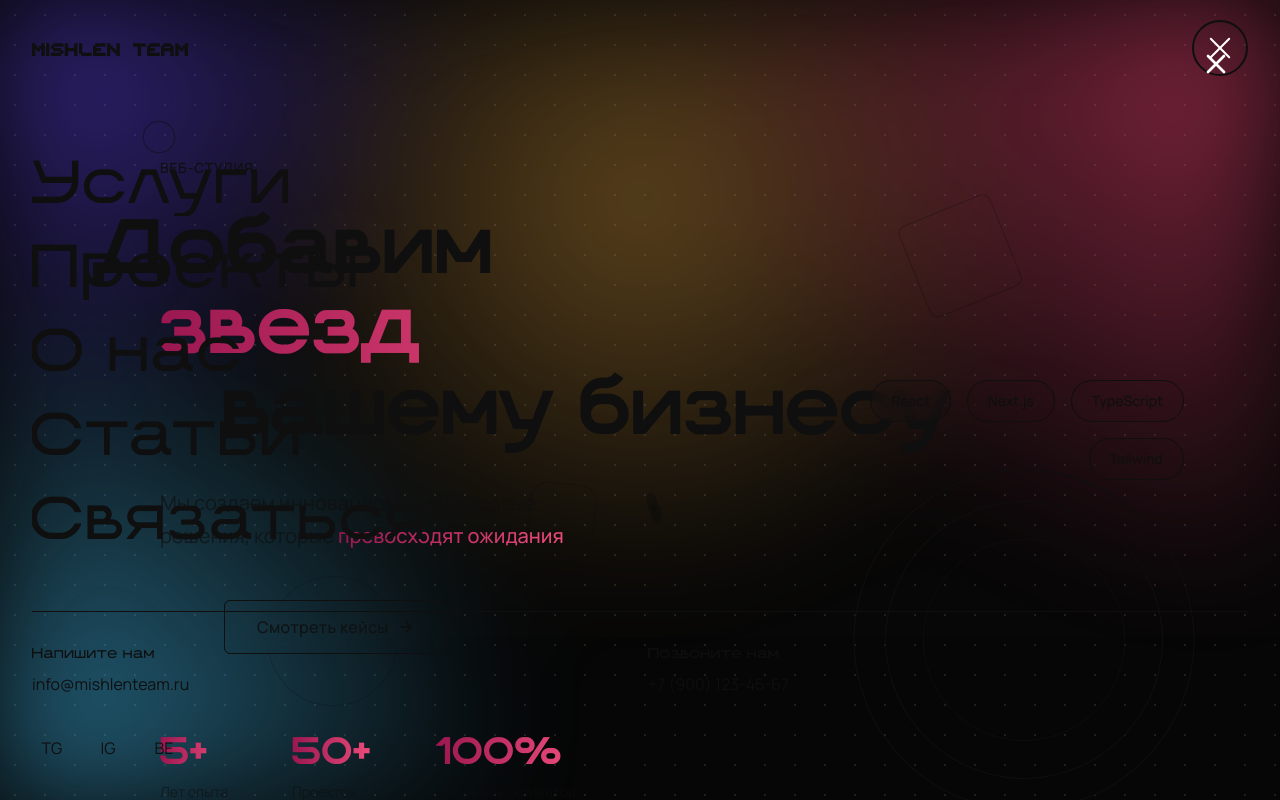
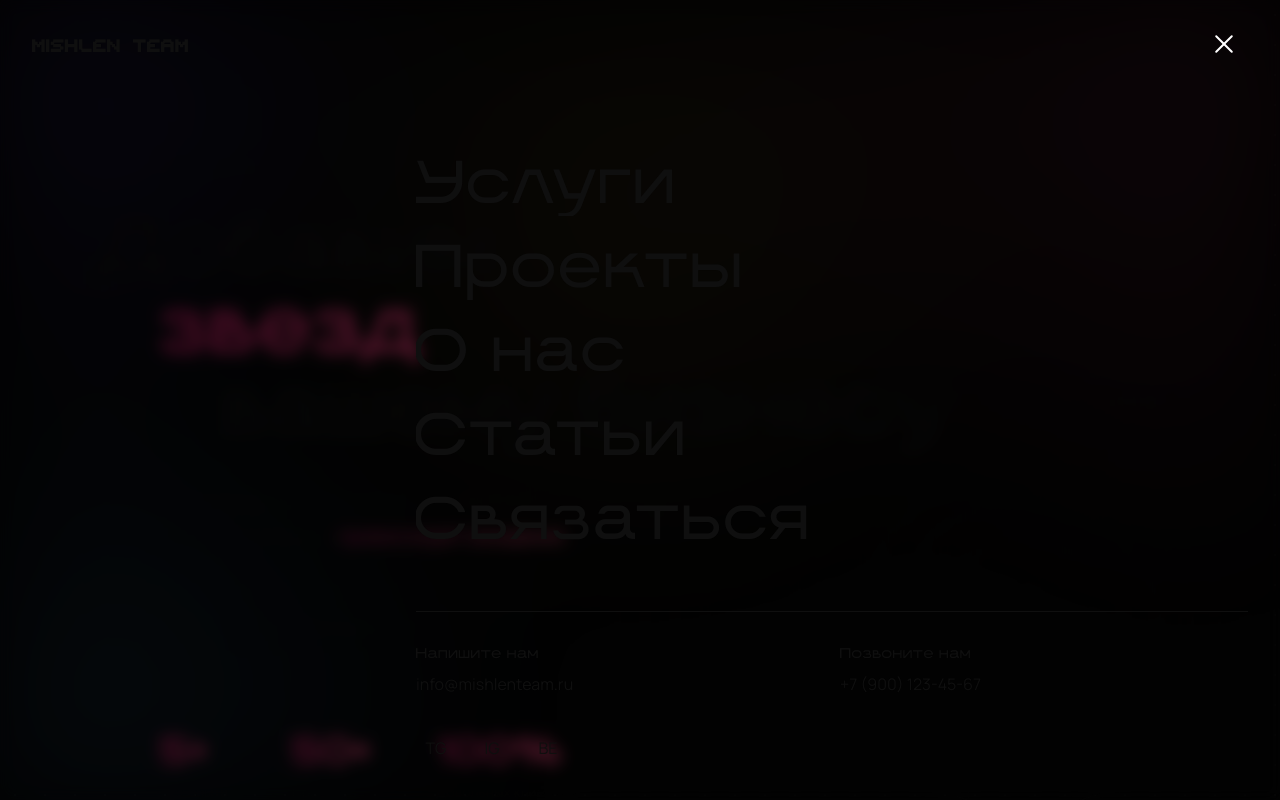
Before and after one commit to burkovmu/mishlenteam20, a Next.js app: page / in a window 1280 px wide. Both pictures are taken after a click on the button "Открыть меню". Shown: the top 800 px of the page. Built offline with nearby package versions, Linux system fonts and the light colour scheme.

Commit message:
Обновлена кнопка меню: создан новый компонент MenuIconButton с улучшенной анимацией, удален старый MenuButton

```diff
--- a/src/components/layout/Header.tsx
+++ b/src/components/layout/Header.tsx
@@ -3,8 +3,8 @@
 import React, { useState, useEffect } from 'react';
 import Link from 'next/link';
 import { motion } from 'framer-motion';
-import MenuButton from '../../components/ui/MenuButton';
-import MobileMenu from '../../components/ui/MobileMenu';
+import MenuIconButton from '../ui/MenuIconButton';
+import MobileMenu from '../ui/MobileMenu';
 
 const Header = () => {
   const [isScrolled, setIsScrolled] = useState(false);
@@ -56,7 +56,7 @@ const Header = () => {
             transition={{ duration: 0.5, delay: 0.2 }}
             className="relative z-[100]"
           >
-            <MenuButton isOpen={isMenuOpen} onClick={toggleMenu} />
+            <MenuIconButton isOpen={isMenuOpen} onClick={toggleMenu} />
           </motion.div>
         </div>
       </header>
--- a/src/components/ui/BackgroundEffect.tsx
+++ b/src/components/ui/BackgroundEffect.tsx
@@ -35,27 +35,27 @@ export const BackgroundEffect = () => {
 
   return (
     <>
-      {/* Интерактивный цветной фон с градиентными пятнами */}
+      {/* Интерактивный цветной фон с градиентными пятнами - уменьшена яркость цветов */}
       <div
-        className="fixed inset-0 z-[-1] opacity-70 pointer-events-none"
+        className="fixed inset-0 z-[-1] opacity-40 pointer-events-none"
         style={{
-          background: `radial-gradient(circle at ${mousePosition.x * 100}% ${mousePosition.y * 100}%, rgba(100, 70, 255, 0.8), transparent 30%),
-                      radial-gradient(circle at ${100 - mousePosition.x * 100}% ${mousePosition.y * 80}%, rgba(255, 70, 120, 0.8), transparent 40%),
-                      radial-gradient(circle at ${mousePosition.x * 80}% ${100 - mousePosition.y * 100}%, rgba(70, 200, 255, 0.8), transparent 35%),
-                      radial-gradient(circle at ${mousePosition.x * 50 + 50}% ${mousePosition.y * 50 + 25}%, rgba(255, 180, 70, 0.5), transparent 45%)`,
-          filter: 'blur(60px)',
+          background: `radial-gradient(circle at ${mousePosition.x * 100}% ${mousePosition.y * 100}%, rgba(80, 60, 180, 0.6), transparent 30%),
+                      radial-gradient(circle at ${100 - mousePosition.x * 100}% ${mousePosition.y * 80}%, rgba(180, 60, 100, 0.5), transparent 40%),
+                      radial-gradient(circle at ${mousePosition.x * 80}% ${100 - mousePosition.y * 100}%, rgba(60, 120, 180, 0.5), transparent 35%),
+                      radial-gradient(circle at ${mousePosition.x * 50 + 50}% ${mousePosition.y * 50 + 25}%, rgba(180, 140, 60, 0.3), transparent 45%)`,
+          filter: 'blur(70px)',
           transition: 'background 0.3s ease-out'
         }}
       />
 
-      {/* Более прозрачная текстура для затемнения */}
-      <div className="fixed inset-0 z-[-2] bg-gradient-to-br from-black/10 to-black/5 opacity-10 mix-blend-multiply pointer-events-none" />
+      {/* Более темная текстура для затемнения */}
+      <div className="fixed inset-0 z-[-2] bg-gradient-to-br from-black/30 to-black/15 opacity-30 mix-blend-multiply pointer-events-none" />
 
-      {/* Эффект затемнения с узором */}
+      {/* Эффект затемнения с узором - увеличена прозрачность базового цвета */}
       <div className="fixed inset-0 z-[-3] pointer-events-none">
-        <div className="absolute inset-0 bg-[#080808] opacity-40" />
+        <div className="absolute inset-0 bg-[#050505] opacity-60" />
         <div
-          className="absolute inset-0 opacity-10"
+          className="absolute inset-0 opacity-8"
           style={{
             backgroundImage: `radial-gradient(#ffffff 1px, transparent 1px)`,
             backgroundSize: '30px 30px',
@@ -65,11 +65,11 @@ export const BackgroundEffect = () => {
         />
       </div>
 
-      {/* Динамическое затемнение при прокрутке */}
+      {/* Динамическое затемнение при прокрутке - увеличена базовая непрозрачность */}
       <div
-        className="fixed inset-0 z-[-4] bg-gradient-to-b from-black/0 via-black/40 to-black/80 pointer-events-none"
+        className="fixed inset-0 z-[-4] bg-gradient-to-b from-black/20 via-black/50 to-black/80 pointer-events-none"
         style={{
-          opacity: 0.2 + (scrollPosition * 0.3),
+          opacity: 0.3 + (scrollPosition * 0.4),
           transition: 'opacity 0.3s ease-out'
         }}
       />
--- a/src/components/ui/MenuButton.tsx
+++ /dev/null
@@ -1,59 +0,0 @@
-'use client';
-
-import React from 'react';
-import { motion } from 'framer-motion';
-
-interface MenuButtonProps {
-  isOpen: boolean;
-  onClick: () => void;
-}
-
-const MenuButton: React.FC<MenuButtonProps> = ({ isOpen, onClick }) => {
-  const topLineVariants = {
-    closed: { rotate: 0, y: 0 },
-    open: { rotate: 45, y: 8 }
-  };
-
-  const middleLineVariants = {
-    closed: { opacity: 1 },
-    open: { opacity: 0 }
-  };
-
-  const bottomLineVariants = {
-    closed: { rotate: 0, y: 0 },
-    open: { rotate: -45, y: -8 }
-  };
-
-  return (
-    <motion.button
-      className={`relative z-[100] flex flex-col justify-center items-center w-14 h-14 rounded-full transition-colors duration-300 outline-none border-2 ${isOpen ? 'bg-secondary border-secondary' : 'bg-accent border-accent'}`}
-      onClick={onClick}
-      whileHover={{ scale: 1.05 }}
-      whileTap={{ scale: 0.95 }}
-      aria-label={isOpen ? 'Закрыть меню' : 'Открыть меню'}
-    >
-      <div className="flex flex-col justify-center items-center w-7 h-7 space-y-[6px]">
-        <motion.span
-          className="w-7 h-[2px] bg-white rounded-full block"
-          variants={topLineVariants}
-          animate={isOpen ? 'open' : 'closed'}
-          transition={{ duration: 0.3 }}
-        />
-        <motion.span
-          className="w-7 h-[2px] bg-white rounded-full block"
-          variants={middleLineVariants}
-          animate={isOpen ? 'open' : 'closed'}
-          transition={{ duration: 0.3 }}
-        />
-        <motion.span
-          className="w-7 h-[2px] bg-white rounded-full block"
-          variants={bottomLineVariants}
-          animate={isOpen ? 'open' : 'closed'}
-          transition={{ duration: 0.3 }}
-        />
-      </div>
-    </motion.button>
-  );
-};
-
-export default MenuButton;
--- /dev/null
+++ b/src/components/ui/MenuIconButton.tsx
@@ -0,0 +1,50 @@
+'use client';
+
+import React from 'react';
+import { motion } from 'framer-motion';
+
+interface MenuIconButtonProps {
+  isOpen: boolean;
+  onClick: () => void;
+}
+
+const MenuIconButton: React.FC<MenuIconButtonProps> = ({ isOpen, onClick }) => {
+  return (
+    <button
+      onClick={onClick}
+      className={`relative z-[100] w-12 h-12 rounded-full flex items-center justify-center transition-colors duration-300 ${
+        isOpen ? 'bg-secondary' : 'bg-accent hover:bg-accent/90'
+      }`}
+      aria-label={isOpen ? 'Закрыть меню' : 'Открыть меню'}
+    >
+      <div className="w-6 h-6 relative">
+        <motion.span
+          className="absolute left-0 top-[5px] w-6 h-[2px] bg-white rounded-full"
+          animate={{
+            rotate: isOpen ? 45 : 0,
+            y: isOpen ? 6 : 0
+          }}
+          transition={{ duration: 0.2 }}
+        />
+        <motion.span
+          className="absolute left-0 top-[11px] w-6 h-[2px] bg-white rounded-full"
+          animate={{
+            opacity: isOpen ? 0 : 1,
+            x: isOpen ? 10 : 0
+          }}
+          transition={{ duration: 0.2 }}
+        />
+        <motion.span
+          className="absolute left-0 bottom-[5px] w-6 h-[2px] bg-white rounded-full"
+          animate={{
+            rotate: isOpen ? -45 : 0,
+            y: isOpen ? -6 : 0
+          }}
+          transition={{ duration: 0.2 }}
+        />
+      </div>
+    </button>
+  );
+};
+
+export default MenuIconButton;
--- a/src/components/ui/MobileMenu.tsx
+++ b/src/components/ui/MobileMenu.tsx
@@ -70,6 +70,13 @@ const itemVariants = {
   },
 };
 
+// Анимация для затемнения фона
+const overlayVariants = {
+  hidden: { opacity: 0 },
+  visible: { opacity: 1, transition: { duration: 0.3 } },
+  exit: { opacity: 0, transition: { duration: 0.3 } }
+};
+
 const MobileMenu: React.FC<MobileMenuProps> = ({ isOpen, onClose }) => {
   // Блокировка скролла при открытом меню
   useEffect(() => {
@@ -92,40 +99,24 @@ const MobileMenu: React.FC<MobileMenuProps> = ({ isOpen, onClose }) => {
   return (
     <AnimatePresence mode="wait">
       {isOpen && (
+        <>
+          {/* Затемнение фона */}
           <motion.div
-          className="fixed inset-0 bg-background z-50 overflow-hidden"
+            className="fixed inset-0 bg-black/60 z-40 backdrop-blur-sm"
+            initial="hidden"
+            animate="visible"
+            exit="exit"
+            variants={overlayVariants}
+            onClick={onClose}
+          />
+
+          <motion.div
+            className="fixed inset-0 bg-background z-50 overflow-hidden max-w-[70%] ml-auto"
             initial="hidden"
             animate="visible"
             exit="exit"
             variants={menuVariants}
           >
-          {/* Кнопка закрытия */}
-          <motion.button
-            className="absolute top-8 right-8 z-[110] w-16 h-16 rounded-full bg-secondary flex items-center justify-center"
-            onClick={onClose}
-            initial={{ opacity: 0, scale: 0.8 }}
-            animate={{ opacity: 1, scale: 1 }}
-            exit={{ opacity: 0, scale: 0.8 }}
-            whileHover={{ scale: 1.05 }}
-            whileTap={{ scale: 0.95 }}
-          >
-            <span className="sr-only">Закрыть</span>
-            <svg
-              xmlns="http://www.w3.org/2000/svg"
-              fill="none"
-              viewBox="0 0 24 24"
-              strokeWidth={2}
-              stroke="currentColor"
-              className="w-8 h-8 text-white"
-            >
-              <path
-                strokeLinecap="round"
-                strokeLinejoin="round"
-                d="M6 18L18 6M6 6l12 12"
-              />
-            </svg>
-          </motion.button>
-
             <div className="h-full flex flex-col p-8 pt-24">
               {/* Ссылки меню */}
               <nav className="flex-1 flex flex-col justify-center space-y-6">
@@ -199,6 +190,7 @@ const MobileMenu: React.FC<MobileMenuProps> = ({ isOpen, onClose }) => {
               </motion.div>
             </div>
           </motion.div>
+        </>
       )}
     </AnimatePresence>
   );
```
Lines whose indentation alone changed are shown as unchanged.
